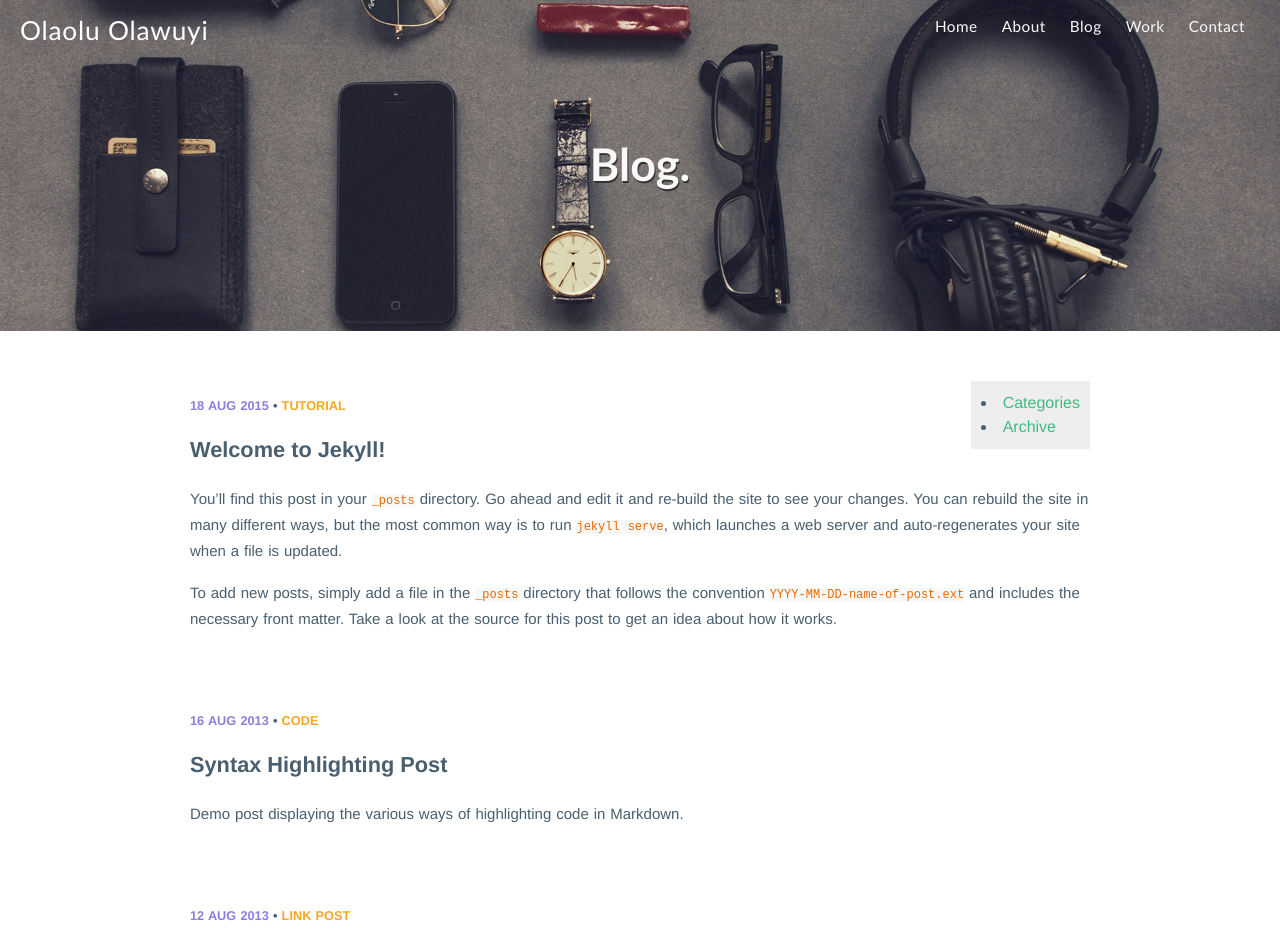
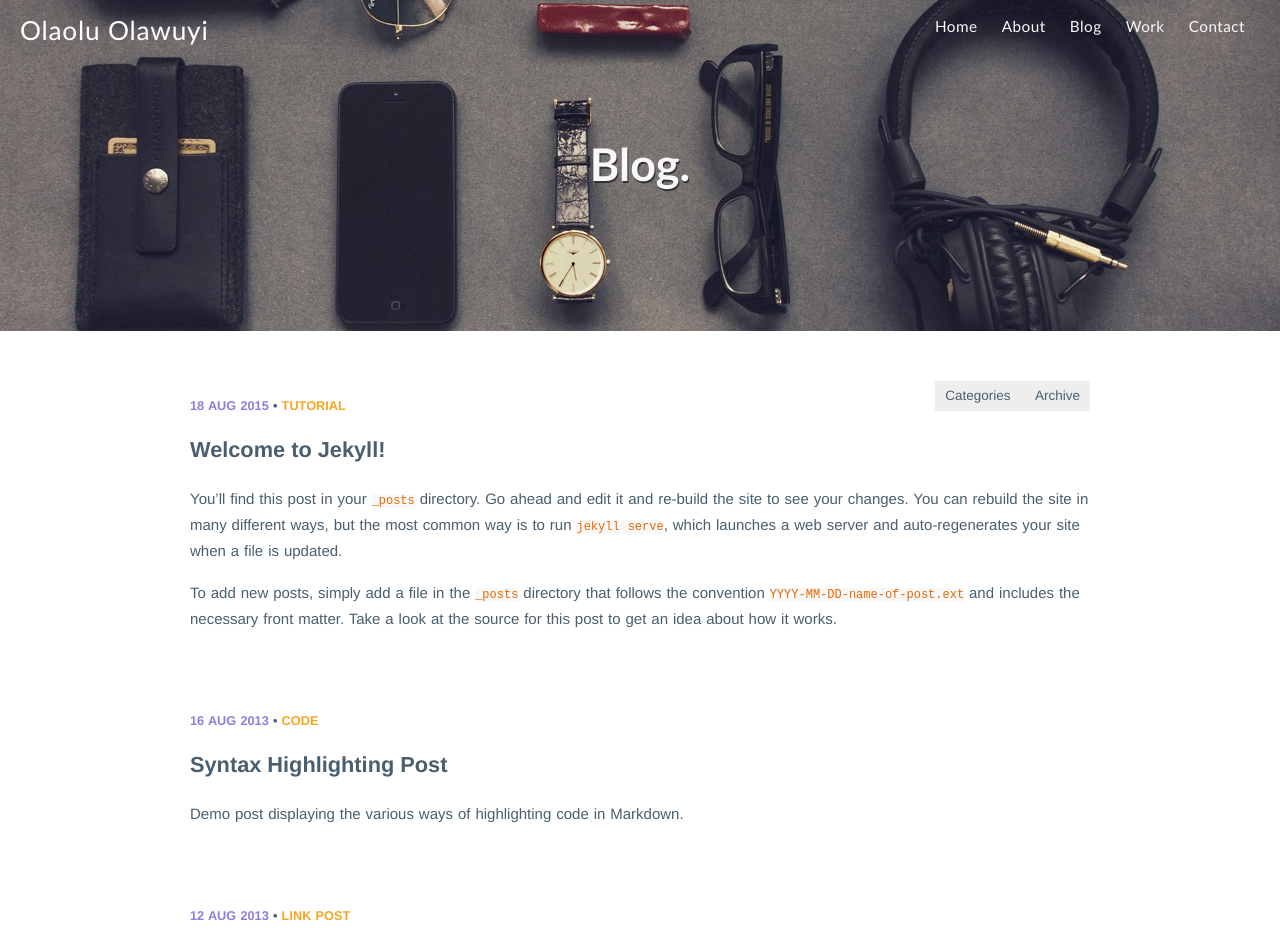
Before and after one commit to whizkydee/old-site, a Jekyll site: the page built from blog/index.html, in a window 1280 px wide. Shown: the top 948 px of the page. Built offline with Jekyll 4.4.1, drawn with Linux system fonts in a browser that asks for light colours; nearby versions of some CDN libraries; some web fonts are replaced; library files that are not in the unit come from our copies.

Commit message:
Update some styles :raised_hands: :raised_hands:

```diff
--- a/_sass/blog/pages/_post.scss
+++ b/_sass/blog/pages/_post.scss
@@ -1,7 +1,7 @@
-.blog-list {
-  float: none !important;
-  @include media-query($small-screen) {
-    margin: 0 auto !important;
+.col.blog-list.m9 {
+  float: none;
+  @include media-query($medium-screen) {
+    margin: 0 auto;
   }
 }
 // Post listing
@@ -25,9 +25,23 @@
   }
   .blog-selector {
     display: inline-block;
+    position: relative;
     background: #eee;
-    padding: 10px;
     float: right;
+    li {
+      display: inline-block;
+      list-style-type: none;
+      position: relative;
+      a {
+        display: inline-block;
+        color: $text-color;
+        position: relative;
+        padding: 5px 10px;
+        font-size: .9rem;
+        &:last-child {
+        }
+      }
+    }
   }
 }
 
```
Lines whose indentation alone changed are shown as unchanged.
